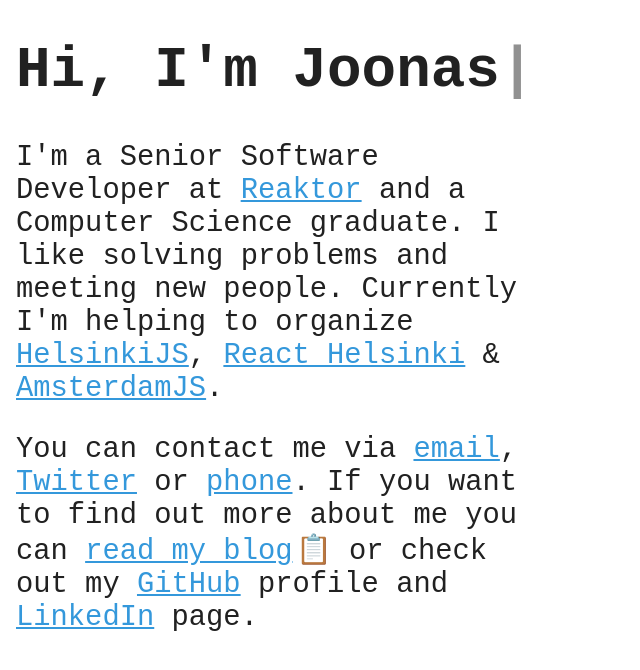
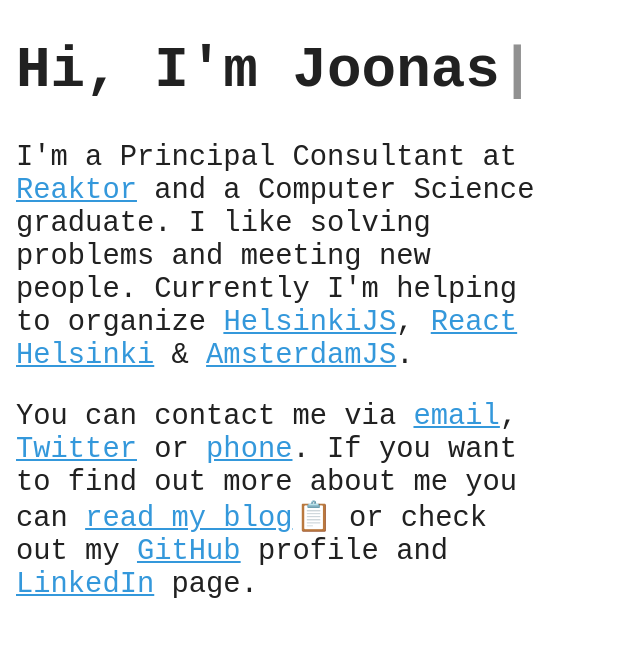
Before and after one commit to sarukuku/personal-website, a Next.js app: page / in a window 1280 px wide. Shown: the top 670 px of the page, without its empty margins (0-640 px from the left). Built offline with nearby package versions, Linux system fonts and the light colour scheme; no server answers.

Commit message:
Update title

```diff
--- a/pages/index.js
+++ b/pages/index.js
@@ -56,7 +56,7 @@
           </h1>
 
           <div className={descriptionClass}>
-            <p>I'm a Senior Software Developer at <a href='https://reaktor.com/'>Reaktor</a> and a Computer Science graduate. I like solving problems and meeting new people. Currently I'm helping to organize <a href='https://twitter.com/helsinkijs'>HelsinkiJS</a>, <a href='https://twitter.com/reacthelsinki'>React Helsinki</a> &amp; <a href='https://twitter.com/amsterdamjs'>AmsterdamJS</a>.</p>
+            <p>I'm a Principal Consultant at <a href='https://reaktor.com/'>Reaktor</a> and a Computer Science graduate. I like solving problems and meeting new people. Currently I'm helping to organize <a href='https://twitter.com/helsinkijs'>HelsinkiJS</a>, <a href='https://twitter.com/reacthelsinki'>React Helsinki</a> &amp; <a href='https://twitter.com/amsterdamjs'>AmsterdamJS</a>.</p>
 
             <p>You can contact me via <a href='mailto:joonas.salovaara@gmail.com'>email</a>, <a href='https://twitter.com/sarukuku'>Twitter</a> or <a href='tel:+31624898644'>phone</a>. If you want to find out more about me you can <BlogLink text='read my blog' /> or check out my <a href='https://github.com/sarukuku'>GitHub</a> profile and <a href='https://www.linkedin.com/in/joonas-salovaara'>LinkedIn</a> page.</p>
           </div>
```
